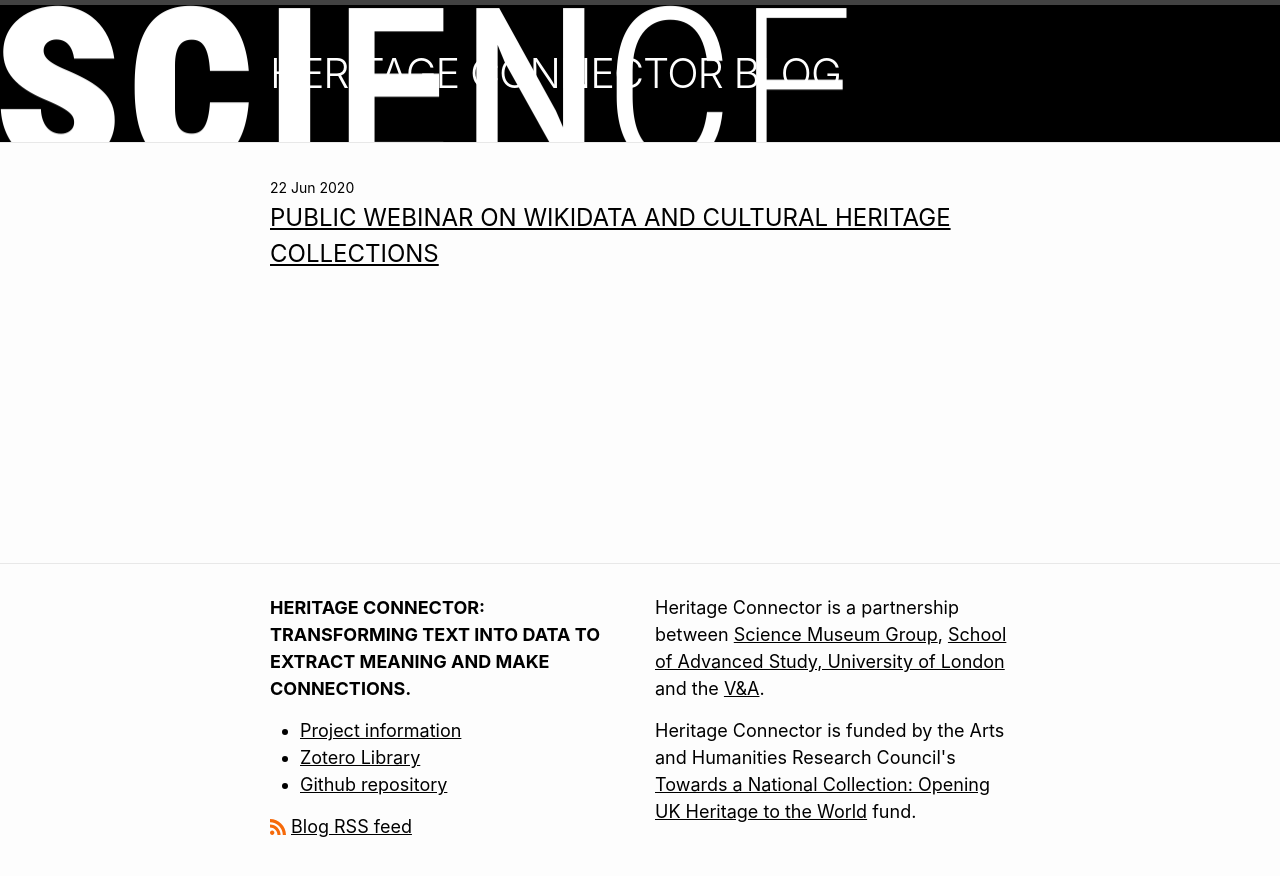
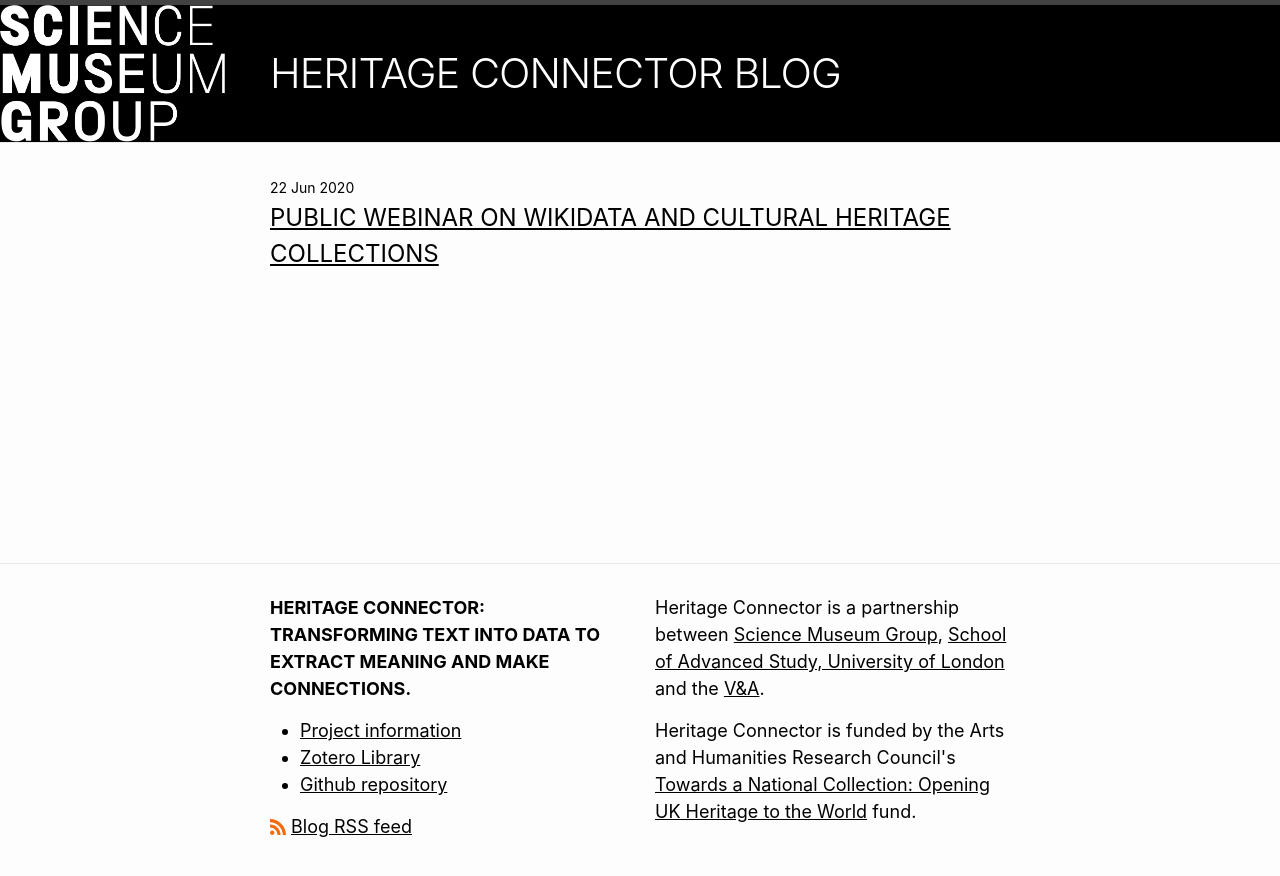
Before and after one commit to portableant/heritageconnector, a Jekyll site: the page built from README.md, in a window 1280 px wide. Shown: the top 876 px of the page. Built offline with Jekyll 4.4.1, drawn with Linux system fonts in a browser that asks for light colours; some web fonts are replaced; our own code applies the rules of GitHub Pages for plain Markdown files.

Commit message:
Update custom-styles.scss

```diff
--- a/_sass/minima/custom-styles.scss
+++ b/_sass/minima/custom-styles.scss
@@ -1,6 +1,6 @@
 // Placeholder to allow defining custom styles that override everything else.
 // (Use `_sass/minima/custom-variables.scss` to override variable defaults)
-header.site-header {background-color: black; background-image: url("/heritageconnector/assets/smg-logo.png"); background-repeat: no-repeat;}
+header.site-header {background-color: black; background-image: url("/heritageconnector/assets/smg-logo.png"); background-repeat: no-repeat; background-size: contain; }
 .site-title, .site-title:visited {color: white; text-transform: uppercase; text-decoration: none; font-size: 2.3em; padding-top: 1em; padding-bottom: 1em;}
 .site-nav {display: none;}
 a, a:visited, a:hover {color: black; text-decoration: underline;}
```
